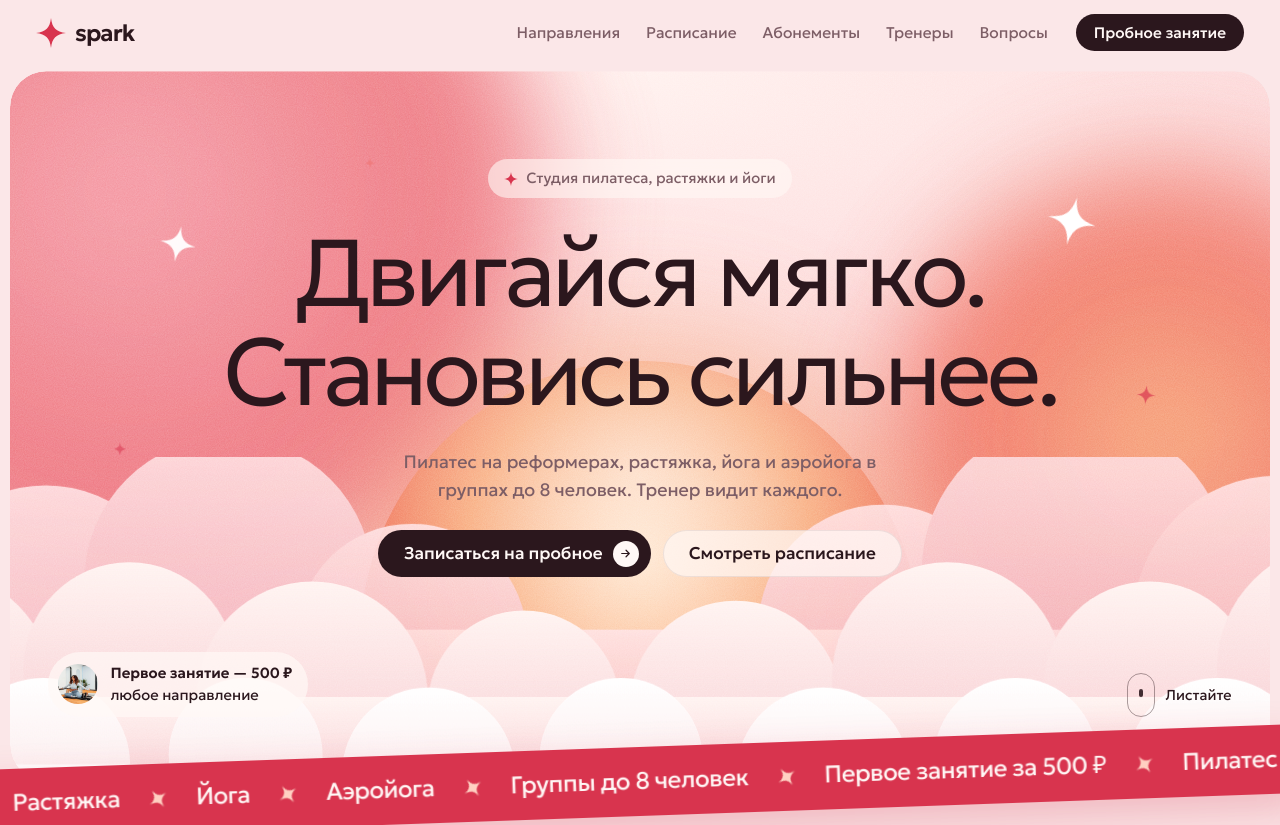
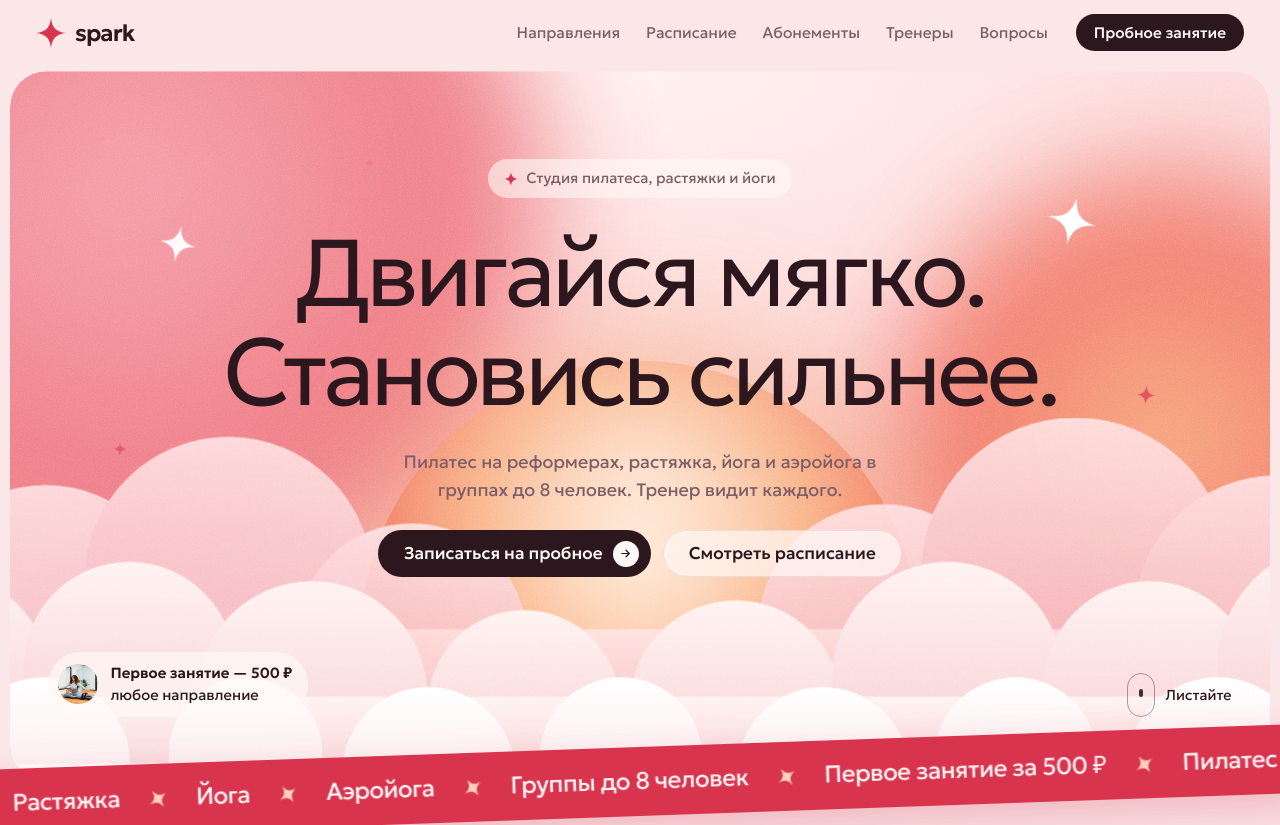
Before and after one commit to korolevapolina0987-svg/spark-studio, a plain HTML site: page index.html in a window 1280 px wide. Shown: the top 825 px of the page. Drawn offline with Linux system fonts and the light colour scheme.

Commit message:
Облака без среза сверху

```diff
--- a/assets/css/style.css
+++ b/assets/css/style.css
@@ -108,7 +108,7 @@ body::before { content: ""; position: fixed; inset: 0 0 auto; height: env(safe-a
 .sun { position: absolute; left: 50%; bottom: 4%; width: min(46vw, 560px); aspect-ratio: 1; border-radius: 50%; z-index: -1; transform: translate(-50%, var(--sun-y, 30%));
   background: radial-gradient(circle at 50% 35%, #FFE3C9 0%, #F9AE7E 38%, #F07A6E 70%, #E9566A 100%); box-shadow: 0 0 120px 30px rgba(247,161,94,.35); }
 .sun::after { content: ""; position: absolute; inset: 0; border-radius: 50%; background: radial-gradient(circle at 50% 20%, rgba(255,255,255,.55), transparent 55%); }
-.clouds { position: absolute; left: -5%; right: -5%; bottom: -2px; height: 46%; z-index: 0; pointer-events: none; transform: translateY(var(--cloud-y, 0)); }
+.clouds { position: absolute; left: -5%; right: -5%; bottom: -2px; aspect-ratio: 1440 / 420; min-height: 46%; z-index: 0; pointer-events: none; transform: translateY(var(--cloud-y, 0)); }
 .clouds svg { width: 100%; height: 100%; display: block; }
 
 .hero-in { position: relative; z-index: 2; align-self: start; text-align: center; padding: clamp(64px, 11vh, 130px) max(20px, env(safe-area-inset-left, 0px)) 0; display: grid; justify-items: center; gap: 26px; }
```
